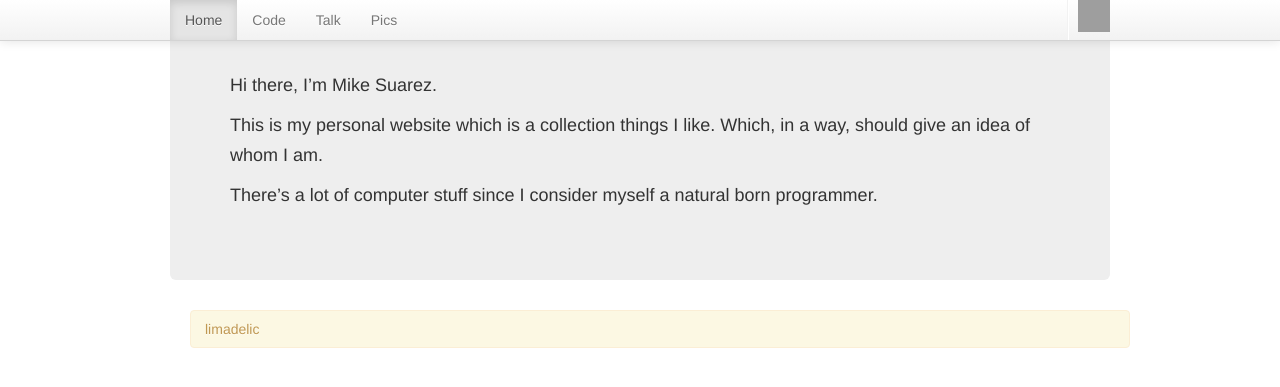
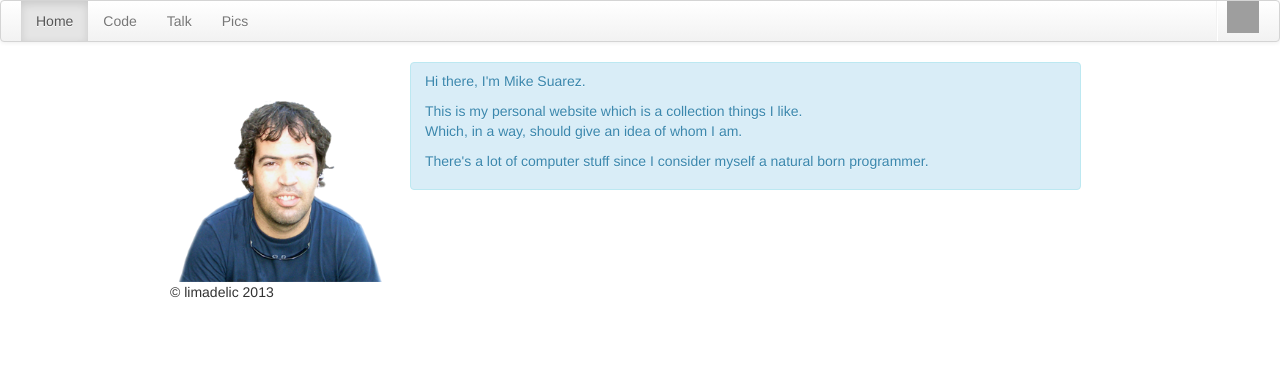
Before and after one commit to msuarz/msuarz.github.com, a Jekyll site: the page built from index.html, in a window 1280 px wide. Shown: the top 387 px of the page. Built offline with Jekyll 4.4.1, drawn with Linux system fonts in a browser that asks for light colours; grey boxes are pictures that could not be loaded.

Commit message:
getting index layout

```diff
--- a/_config.yml
+++ /dev/null
@@ -1,3 +0,0 @@
-safe: true
-lsi: false
-pygments: true
--- a/_includes/footer.html
+++ b/_includes/footer.html
@@ -1,3 +1,3 @@
-<div class="alert">
-    limadelic
-</div>
+<p>
+    © limadelic 2013
+</p>
--- a/_includes/structure.html
+++ b/_includes/structure.html
@@ -11,14 +11,12 @@
 
 <div class="container">
 
-    <div class="hero-unit">
-        <h1>{{page.title}}</h1>
-        {{ inner_content }}
-    </div>
+    {{ inner_content }}
 
-    <footer class="span12">
+    <footer>
         {% include footer.html %}
     </footer>
+
 </div>
 
 </body>
--- a/_includes/top.html
+++ b/_includes/top.html
@@ -1,4 +1,4 @@
-<div class="navbar navbar-fixed-top">
+<div class="navbar">
     <div class="navbar-inner">
         <div class="container">
             <div class="nav-collapse">
@@ -16,8 +16,6 @@
                     </li>
                 </ul>
             </div>
-            <!-- /.nav-collapse -->
         </div>
     </div>
-    <!-- /navbar-inner -->
 </div>
--- /dev/null
+++ b/index.html
@@ -0,0 +1,20 @@
+---
+layout: default
+---
+
+<div class="row">
+    <div class="span3">
+        <img align="left" src="img/minime.png"/>
+    </div>
+    <div class="span8 alert alert-info">
+        <p>Hi there, I'm Mike Suarez.</p>
+
+        <p>
+            This is my personal website which is a collection things I like.
+            <br/>
+            Which, in a way, should give an idea of whom I am.
+        </p>
+
+        <p>There's a lot of computer stuff since I consider myself a natural born programmer.</p>
+    </div>
+</div>
```
Also changed, not shown: index.md (deleted, +0 -10 lines).
